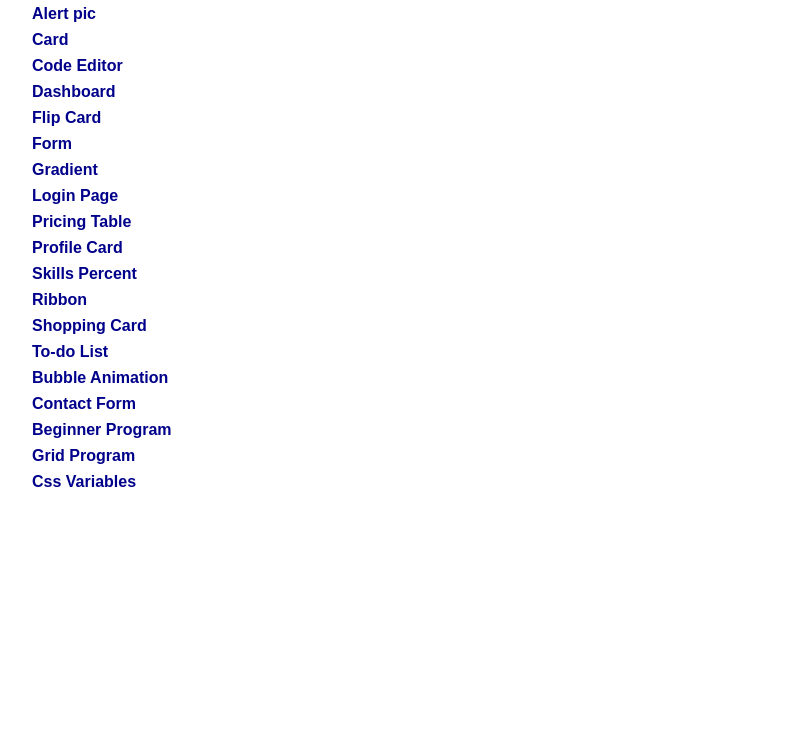
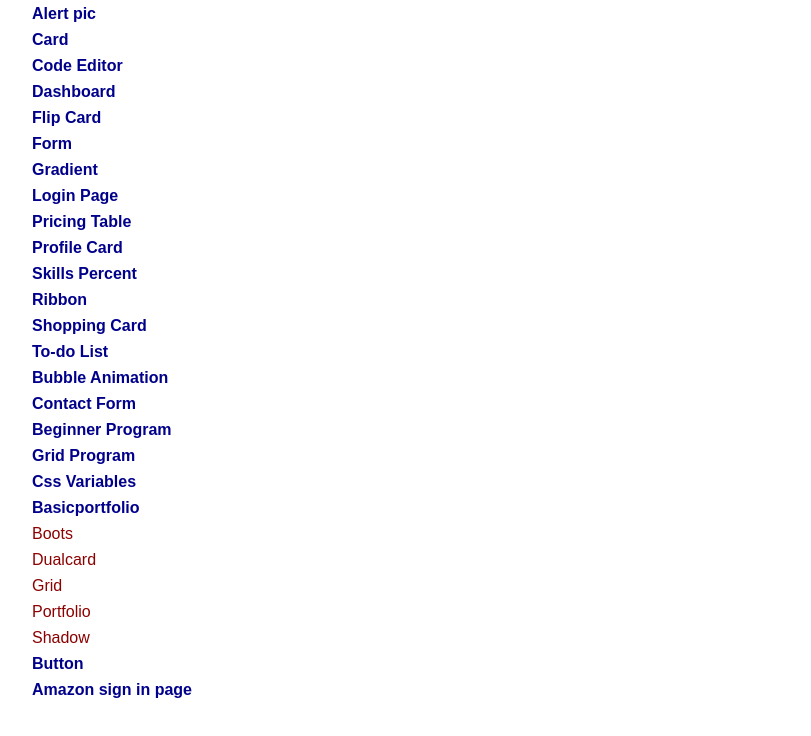
Before and after one commit to R-JanagaPriya/jans_webdesigning.github.com, a plain HTML site: page project.html in a window 1280 px wide. Shown: the part 162-898 px from the top of the page, without its empty margins (160-971 px from the left). Before the commit the page ends 800 px from the top, so only its background shows below. Drawn offline with Linux system fonts and the light colour scheme.

Commit message:
Update project.html

```diff
--- a/project.html
+++ b/project.html
@@ -63,8 +63,17 @@
       <li><a href="css_beginner_programs.html">Beginner Program</a></li>
       <li><a href="css_grid_program.html">Grid Program</a></li>
       <li><a href="css_variables_program.html">Css Variables</a></li>
+      <li><a href="Basicportfolio.html">Basicportfolio</a></li>
+      <li><a href="boots.html"></a>Boots</li>
+      <li><a href="Dualcard.html"></a>Dualcard</li>
+      <li><a href="Grid.html"></a>Grid</li>
+      <li><a href="portfolio.html"></a>Portfolio</li>
+      <li><a href="Shadow.html"></a>Shadow</li>
+      <li><a href="BUTTON.html">Button</a></li>
+      <li><a href="AMAZONSIGN IN.html">Amazon sign in page</a></li>
       <!-- Keep adding all your HTML project files here -->
     </ul>
   </div>
 </body>
+
 </html>
```
